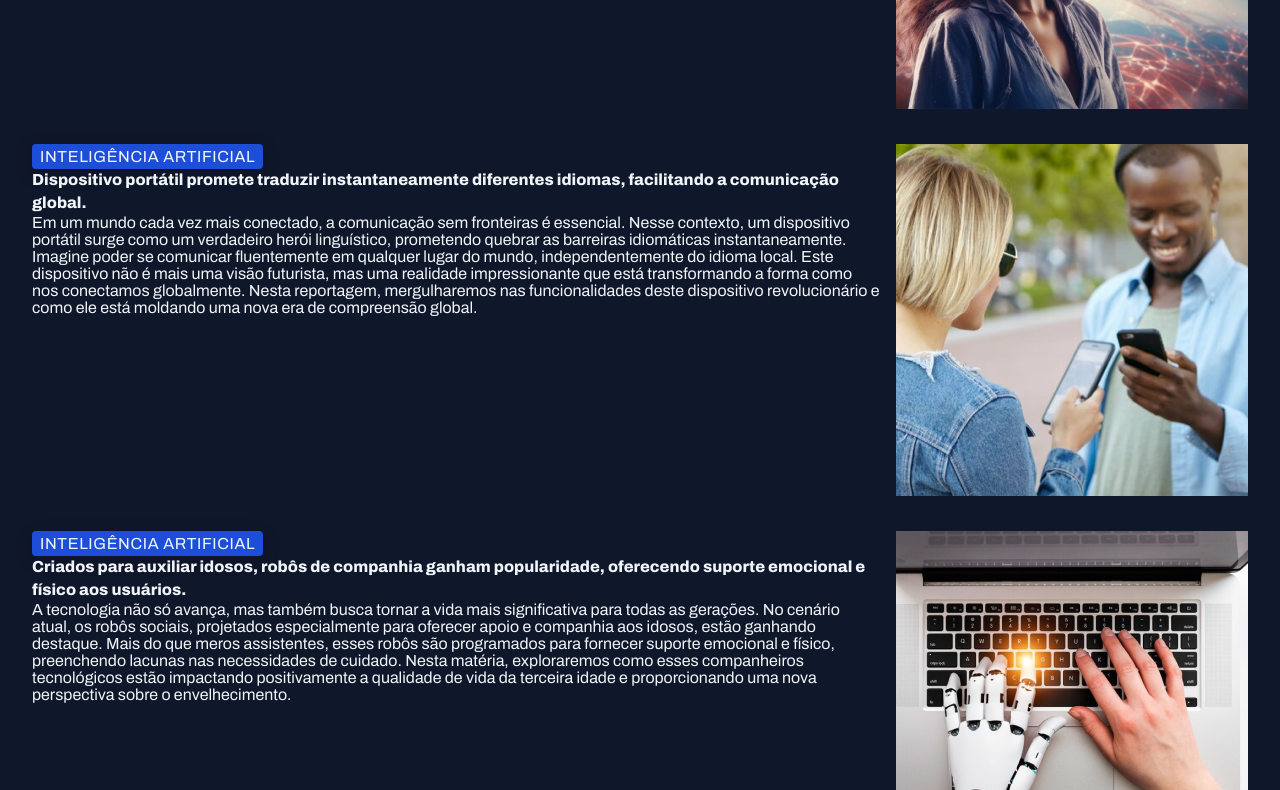
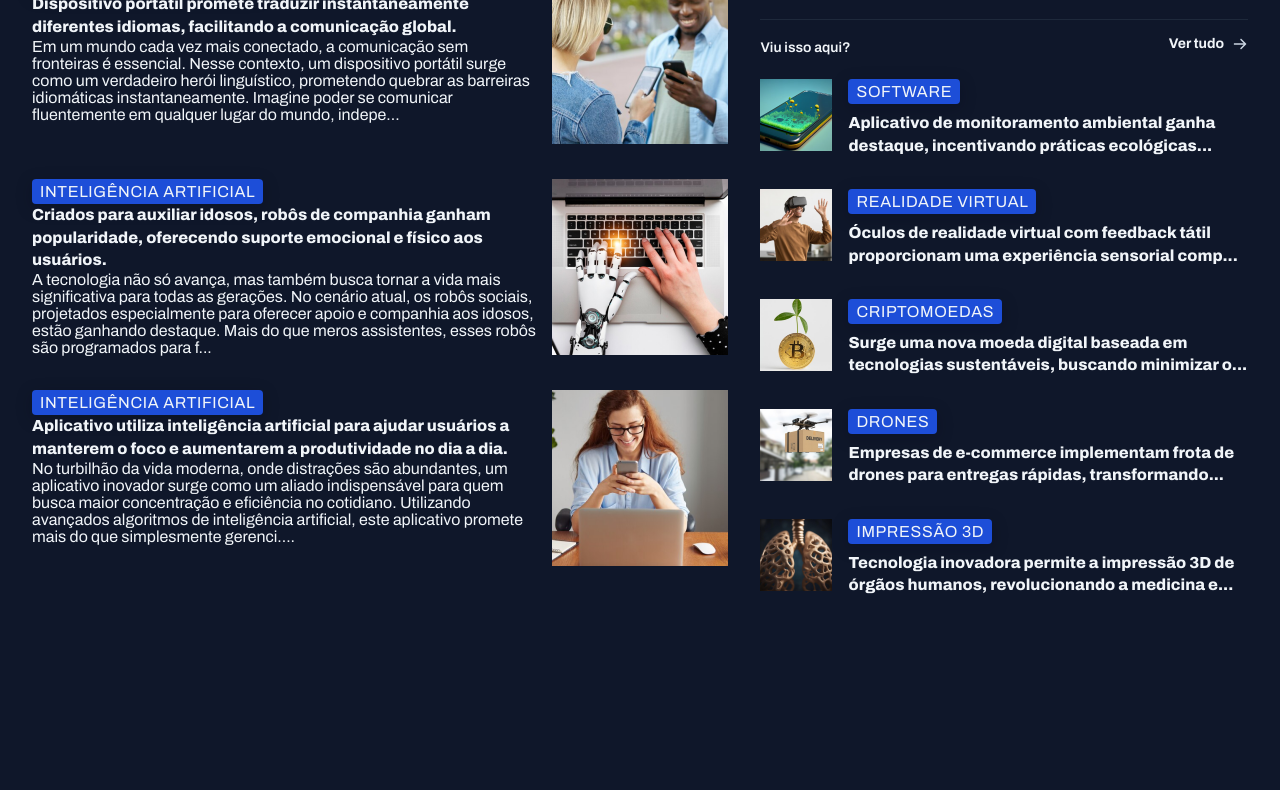
Before and after one commit to artmorais77/portal-de-noticias, a plain HTML site: page index.html in a window 1280 px wide. Shown: the part 1345-2135 px from the top of the page. After the commit the page ends 1973 px from the top, so only its background shows below. Drawn offline with Linux system fonts and the light colour scheme.

Commit message:
estilizando os ultimos cards

```diff
--- a/index.html
+++ b/index.html
@@ -189,10 +189,7 @@
             <p class="text-sm">Em um mundo cada vez mais conectado, a comunicação sem fronteiras é essencial. Nesse
               contexto, um dispositivo portátil surge como um verdadeiro herói linguístico, prometendo quebrar as
               barreiras idiomáticas instantaneamente. Imagine poder se comunicar fluentemente em qualquer lugar do
-              mundo, independentemente do idioma local. Este dispositivo não é mais uma visão futurista, mas uma
-              realidade impressionante que está transformando a forma como nos conectamos globalmente. Nesta reportagem,
-              mergulharemos nas funcionalidades deste dispositivo revolucionário e como ele está moldando uma nova era
-              de compreensão global.</p>
+              mundo, indepe...</p>
           </div>
           <div>
             <img src="./assets/images/Image 11.png" alt="">
@@ -207,9 +204,7 @@
             <p class="text-sm">A tecnologia não só avança, mas também busca tornar a vida mais significativa para todas
               as gerações. No cenário atual, os robôs sociais, projetados especialmente para oferecer apoio e companhia
               aos idosos, estão ganhando destaque. Mais do que meros assistentes, esses robôs são programados para
-              fornecer suporte emocional e físico, preenchendo lacunas nas necessidades de cuidado. Nesta matéria,
-              exploraremos como esses companheiros tecnológicos estão impactando positivamente a qualidade de vida da
-              terceira idade e proporcionando uma nova perspectiva sobre o envelhecimento.</p>
+              f...</p>
           </div>
           <div>
             <img src="./assets/images/Image 12.png" alt="">
@@ -224,11 +219,7 @@
             <p class="text-sm">No turbilhão da vida moderna, onde distrações são abundantes, um aplicativo inovador
               surge como um aliado indispensável para quem busca maior concentração e eficiência no cotidiano.
               Utilizando avançados algoritmos de inteligência artificial, este aplicativo promete mais do que
-              simplesmente gerenciar tarefas; ele está programado para compreender os padrões de trabalho de cada
-              usuário, oferecendo sugestões personalizadas para otimizar o tempo e maximizar a produtividade. Nesta
-              matéria, exploraremos como essa ferramenta tecnológica está se tornando a chave para manter o foco em um
-              mundo cada vez mais cheio de distrações, transformando a maneira como encaramos nossas responsabilidades
-              diárias.</p>
+              simplesmente gerenci....</p>
           </div>
           <div>
             <img src="./assets/images/Image 13.png" alt="">
@@ -239,7 +230,7 @@
     </section>
 
 
-    <div>
+    <aside>
       <div id="ads">
         <img src="./assets/logos/Ads.png" alt="">
       </div>
@@ -260,19 +251,7 @@
             </div>
             <div>
               <span class="content-tag">Software</span>
-              <h3 class="text-xl">Aplicativo de monitoramento ambiental ganha destaque, incentivando práticas ecológicas
-                e promovendo a conscientização.</h3>
-            </div>
-          </article>
-
-          <article class="grid grid-flow-col gap-16">
-            <div>
-              <img src="./assets/images/Image 14.png" alt="">
-            </div>
-            <div>
-              <span class="content-tag">Software</span>
-              <h3 class="text-xl">Aplicativo de monitoramento ambiental ganha destaque, incentivando práticas ecológicas
-                e promovendo a conscientização.</h3>
+              <h3 class="text-xl">Aplicativo de monitoramento ambiental ganha destaque, incentivando práticas ecológicas...</h3>
             </div>
           </article>
 
@@ -283,7 +262,7 @@
             <div>
               <span class="content-tag">Realidade Virtual</span>
               <h3 class="text-xl">Óculos de realidade virtual com feedback tátil proporcionam uma experiência sensorial
-                completa, imergindo usuários em ambientes digitais.</h3>
+                comp...</h3>
             </div>
           </article>
 
@@ -293,8 +272,7 @@
             </div>
             <div>
               <span class="content-tag">Criptomoedas</span>
-              <h3 class="text-xl">Surge uma nova moeda digital baseada em tecnologias sustentáveis, buscando minimizar o
-                impacto ambiental associado à mineração de criptomoedas.</h3>
+              <h3 class="text-xl">Surge uma nova moeda digital baseada em tecnologias sustentáveis, buscando minimizar o...</h3>
             </div>
           </article>
 
@@ -305,7 +283,7 @@
             <div>
               <span class="content-tag">Drones</span>
               <h3 class="text-xl">Empresas de e-commerce implementam frota de drones para entregas rápidas,
-                transformando o cenário do comércio online.</h3>
+                transformando...</h3>
             </div>
           </article>
 
@@ -316,13 +294,13 @@
             <div>
               <span class="content-tag">Impressão 3d</span>
               <h3 class="text-xl">Tecnologia inovadora permite a impressão 3D de órgãos humanos, revolucionando a
-                medicina e a lista de espera por transplantes.</h3>
+                medicina e...</h3>
             </div>
           </article>
         </div>
 
       </section>
-    </div>
+    </aside>
   </main>
 </body>
 
--- a/styles/global.css
+++ b/styles/global.css
@@ -58,7 +58,15 @@ img {
 
 main {
   margin-top: 40px;
-  gap: 80px;
+  row-gap: 80px;
+  column-gap: 32px;
+
+  grid-template-areas:
+  "featured featured"
+  "weekly weekly"
+  "ia aside";
+
+  grid-template-columns: 2fr 1.4fr;
 }
 
 .content-tag {
--- a/styles/sections.css
+++ b/styles/sections.css
@@ -29,6 +29,8 @@ section header {
 
 
 #featured {
+grid-area: featured;
+
   img {
     height: 100%;
     object-fit: cover;
@@ -66,7 +68,7 @@ section header {
 }
 
 #weekly {
-
+grid-area: weekly;
 
   &>div {
     grid-template-columns: repeat(4, 1fr);
@@ -91,3 +93,34 @@ section header {
     }
   }
 }
+
+#ia {
+grid-area: ia;
+
+  img {
+    width: 176px;
+    aspect-ratio: 1/1;
+    object-fit: cover;
+  }
+
+
+}
+
+aside {
+  grid-area: aside;
+}
+
+#more {
+  margin-block: 32px;
+
+
+  h3 {
+    margin-top: 8px;
+  }
+
+  img {
+    width: 72px;
+    aspect-ratio: 1/1;
+    object-fit: cover;
+  }
+}
```
